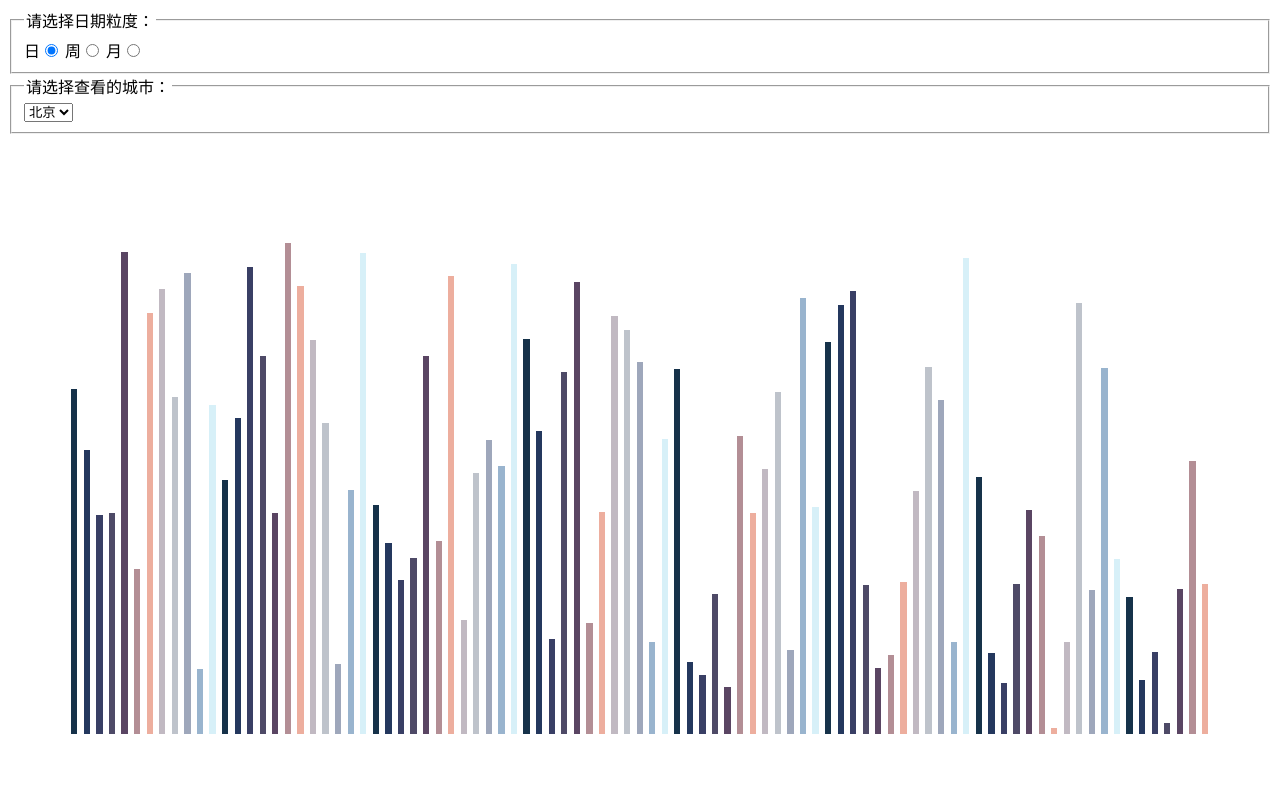
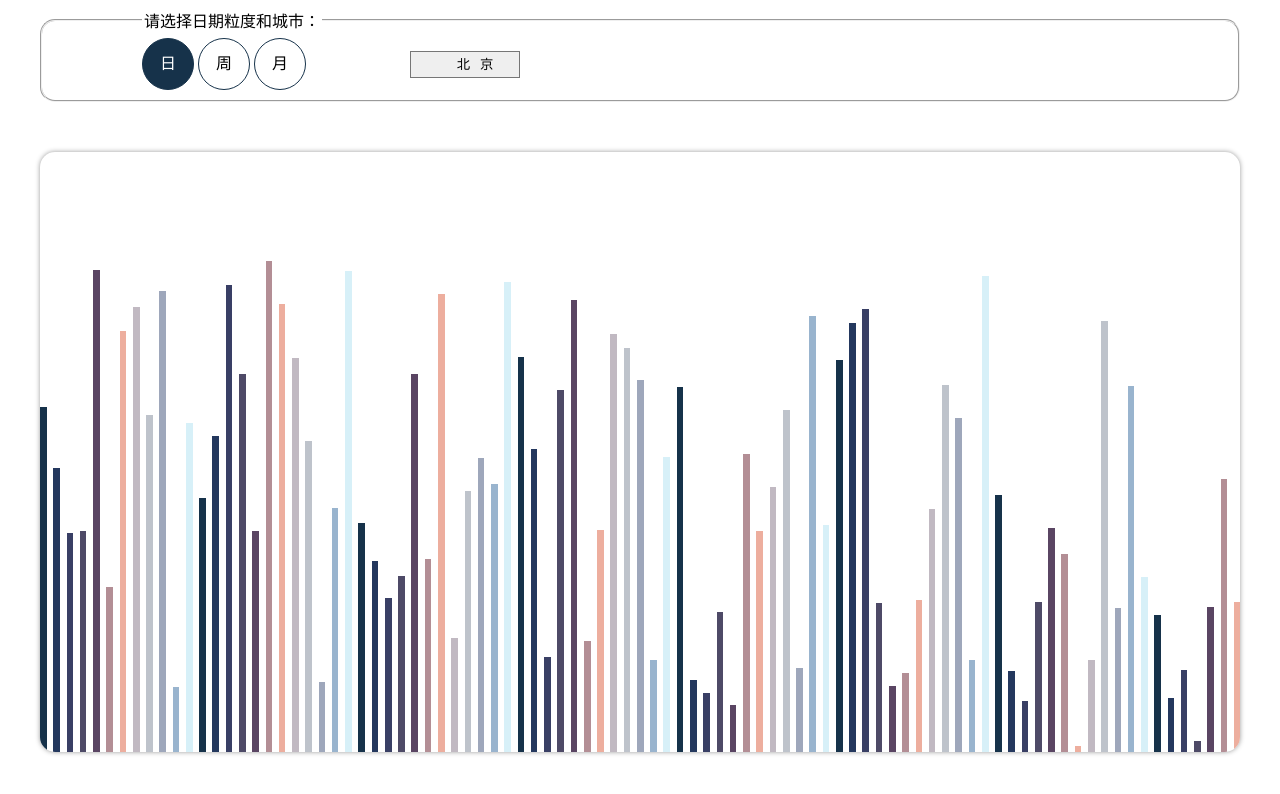
Before and after one commit to LeeYushan/IFE, a plain HTML site: page task_17/index.html in a window 1280 px wide. Drawn offline with Linux system fonts and the light colour scheme.

Commit message:
task17-finished

```diff
--- a/task_17/css/style.css
+++ b/task_17/css/style.css
@@ -1,13 +1,24 @@
-.aqi-chart-wrap{
+#form-gra-time {
+    width: 1200px;
+    box-sizing: border-box;
+    margin: 0 auto;
+    border-radius: 15px;
+    padding-left: 100px;
+}
+
+.aqi-chart-wrap {
     display: flex;
     align-items: flex-end;
     height: 600px;
-    width: 90%;
+    width: 1200px;
     overflow: hidden;
-    margin:0 auto;
+    margin: 50px auto;
+    box-shadow: 0px 0px 5px #999999;
+    border-radius: 15px;
+    position: relative;
 }
 
-.aqi-chart-wrap div{
+.aqi-chart-wrap .histo {
     flex: 1;
     animation: heightAnim .5s ease-in-out;
     position: relative;
@@ -25,6 +36,72 @@
 
 }
 
-.aqi-chart-wrap div:last-child{
+.aqi-chart-wrap div:last-child {
     margin-right: 0;
 }
+
+#form-gra-time label {
+    width: 50px;
+    height: 50px;
+    /*display: inline-block;*/
+    position: relative;
+}
+
+#form-gra-time span {
+    width: 50px;
+    height: 50px;
+    border: 1px solid #16324a;
+    display: inline-block;
+    border-radius: 50%;
+    text-align: center;
+    line-height: 50px;
+}
+
+#form-gra-time input {
+    width: 100%;
+    height: 100%;
+    position: absolute;
+    opacity: 0;
+}
+
+#form-gra-time input:checked + span {
+    background-color: #16324a;
+    color: white;
+}
+
+#city-select {
+    margin-left: 100px;
+    appearance: none;
+    outline: none;
+    width: 110px;
+    line-height: 25px;
+    letter-spacing: 10px;
+    text-align: center;
+    padding-left: 30px;
+}
+
+#city-select option {
+    vertical-align: center;
+}
+
+.aqi-chart-wrap .hint {
+    width: 120px;
+    height: 40px;
+    line-height: 20px;
+    position: absolute;
+    /*top: -50px;*/
+    /*left: calc(50% - 60px);*/
+    text-align: center;
+    font-size: 0.75rem;
+    border: 1px solid #16324a;
+    border-radius: 5px;
+    box-shadow: 0 0 5px #dddddd;
+    opacity: 0.8;
+    background-color: white;
+    display: none;
+    z-index: 10;
+}
+
+.aqi-chart-wrap > div:hover + .hint {
+    display: block;
+}
--- a/task_17/index.html
+++ b/task_17/index.html
@@ -8,14 +8,20 @@
 </head>
 <body>
 <fieldset id="form-gra-time">
-    <legend>请选择日期粒度：</legend>
-    <label>日<input name="gra-time" value="day" type="radio" checked="checked"></label>
-    <label>周<input name="gra-time" value="week" type="radio"></label>
-    <label>月<input name="gra-time" value="month" type="radio"></label>
-</fieldset>
+    <legend>请选择日期粒度和城市：</legend>
+    <label>
+        <input name="gra-time" value="day" type="radio" checked="checked">
+        <span>日</span>
+    </label>
+    <label>
+        <input name="gra-time" value="week" type="radio">
+        <span>周</span>
+    </label>
+    <label>
+        <input name="gra-time" value="month" type="radio">
+        <span>月</span>
+    </label>
 
-<fieldset>
-    <legend>请选择查看的城市：</legend>
     <select id="city-select">
     </select>
 </fieldset>
--- a/task_17/task.js
+++ b/task_17/task.js
@@ -57,15 +57,28 @@ function getWeekData(cityData) {
     let weekIndex = 1;
     let accuNum = 0;
     let accuDay = 0;
+    let currentMonth = 1;
+    let datYear = NaN;
 
     for (let key in cityData) {
         let dat = new Date(key);
-        let datDay = dat.getDay();
+
+        if (!datYear) {
+            datYear = dat.getFullYear();
+        }
+        let datDay = dat.getDay() + 1;
+        let datMon = dat.getMonth() + 1;
 
         accuNum += cityData[key];
         accuDay += 1;
-        if (datDay === 6) {
-            weekData[weekIndex] = Math.ceil(accuNum / accuDay);
+
+        if (datMon !== currentMonth) {
+            currentMonth = datMon;
+            weekIndex = 1;
+        }
+
+        if (datDay === 7) {
+            weekData[`${datYear}-${currentMonth}-${weekIndex}`] = Math.ceil(accuNum / accuDay);
             accuNum = 0;
             accuDay = 0;
             weekIndex += 1;
@@ -75,7 +88,7 @@ function getWeekData(cityData) {
 
     //如果最后一天不是周日，还有数据没有添加
     if (accuDay !== 0) {
-        weekData[weekIndex] = Math.ceil(accuNum / accuDay);
+        weekData[`${datYear}-${currentMonth}-${weekIndex}`] = Math.ceil(accuNum / accuDay);
     }
     return weekData;
 }
@@ -88,14 +101,14 @@ function getMonthData(cityData) {
 
     for (let key in cityData) {
         let dat = new Date(key);
-        let datMonth = dat.getMonth();
+        let datMonth = dat.getMonth() + 1;
         if (currentMonth == null) {
             currentMonth = datMonth;
         }
 
         //新的一月，结算月份，清零数据
         if (datMonth !== currentMonth) {
-            monthData[currentMonth] = Math.ceil(accuNum / accuDay);
+            monthData[`2016-${currentMonth}`] = Math.ceil(accuNum / accuDay);
             currentMonth = datMonth;
             accuNum = 0;
             accuDay = 0;
@@ -105,7 +118,7 @@ function getMonthData(cityData) {
     }
 
     //出现新月份才会清零，但是新月份出现会加入第一天的数据，所以0/0的情况永远不会出现
-    monthData[currentMonth] = Math.ceil(accuNum / accuDay);
+    monthData[`2016-${currentMonth}`] = Math.ceil(accuNum / accuDay);
     return monthData;
 }
 
@@ -118,6 +131,7 @@ var colors = ['#16324a', '#24385e', '#393f65', '#4e4a67', '#5a4563', '#b38e95',
 function renderChart() {
     let container = document.querySelector(".aqi-chart-wrap");
     container.innerHTML = "";
+    let containerWidth = container.clientWidth;
 
     let count = 0;
     for (let key in chartData) {
@@ -125,21 +139,37 @@ function renderChart() {
         newElement.style.title = chartData[key];
         newElement.style.height = `${chartData[key]}px`;
         newElement.style.backgroundColor = `${colors[count % 12]}`;
+        newElement.className = "histo";
+
+        //hint
+        let hint = document.createElement("div");
+        hint.innerHTML = `${key}<br>[AQI]:${chartData[key]}`;
+        hint.className = "hint";
 
         container.appendChild(newElement);
+        container.appendChild(hint);
+        let length = Object.keys(chartData).length
+        let eleWidth = container.clientWidth / (2 * length - 1);
+        hint.style.left = `${eleWidth * count * 2 + eleWidth / 2 - 60}px`
+        if (parseInt(hint.style.left) < 10) {
+            hint.style.left = 10 + 'px'
+        }
+
+        if (parseInt(hint.style.left) > containerWidth - 130) {
+            hint.style.left = containerWidth - 130 + "px";
+        }
+
+        hint.style.bottom = `${chartData[key] + 20}px`;
         count++;
     }
 
-    let children = container.childNodes
-    let containerWidth = container.clientWidth;
-    for (let i = 0; i < children.length; i++) {
+
+    let histoArray = document.getElementsByClassName("histo");
+    for (let i = 0; i < histoArray.length; i++) {
         let marginRight = containerWidth / (2 * count - 1);
-        console.log(marginRight);
-
-        if(i!==children.length-1){
-            children[i].style.marginRight = `${marginRight}px`;
+        if (i !== count - 1) {
+            histoArray[i].style.marginRight = `${marginRight}px`;
         }
-
     }
 }
 
```
